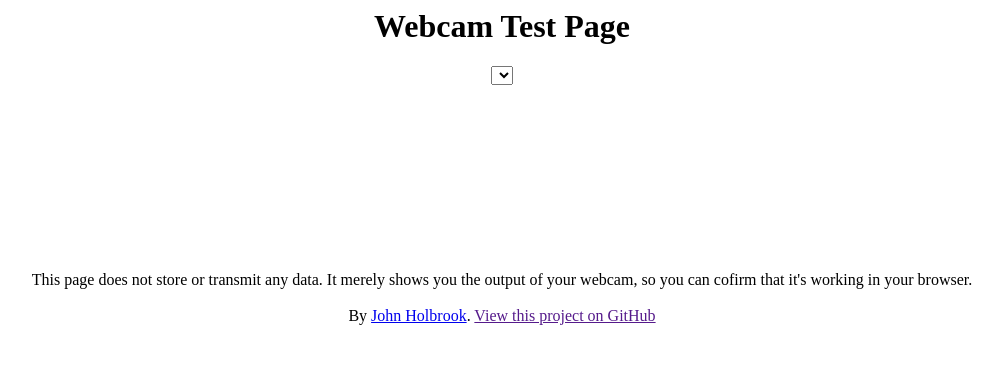
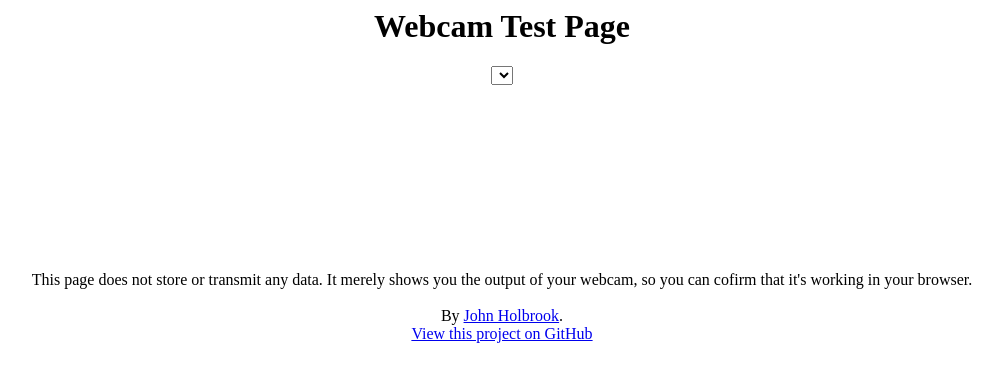
Before and after one commit to johnholbrook/webcam-test, a Jekyll site: the page built from index.html, in a window 1280 px wide. Shown: the top 382 px of the page, without its empty margins (138-1136 px from the left). Built offline with Jekyll 4.4.1, drawn with Linux system fonts in a browser that asks for light colours.

Commit message:
Add link to GH repo on page

```diff
--- a/index.html
+++ b/index.html
@@ -24,7 +24,11 @@ layout: blank
 
         <br/>
 
-        <div class="note">By <a href="http://johnholbrook.us">John Holbrook</a>. <a href="">View this project on GitHub</a></div>
+        <div class="note">
+            By <a href="http://johnholbrook.us">John Holbrook</a>.
+            <br>
+            <a href="https://github.com/johnholbrook/webcam-test">View this project on GitHub</a>
+        </div>
 
     </body>
 </html>
```
Also changed, not shown: 1 other file.
